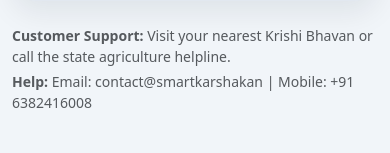
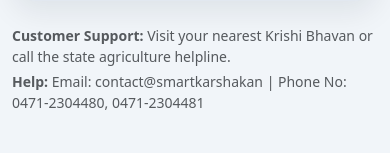
Before and after one commit to SDEEPAK13082006/agrivision-, a Flask app: page /farm-diary in a window 390 px wide. Shown: the part 1788-1941 px from the top of the page. Run offline with Flask 3, Linux system fonts and the light colour scheme; the visitor is signed in with stand-in values (Sample User, id 1).

Commit message:
Update footer phone number

```diff
--- a/templates/base.html
+++ b/templates/base.html
@@ -198,7 +198,7 @@
 
       <footer class="mt-4 mb-3 small text-muted">
         <div id="customer-support" class="mb-1"><strong>Customer Support:</strong> Visit your nearest Krishi Bhavan or call the state agriculture helpline.</div>
-        <div id="help" class="mb-1"><strong>Help:</strong> Email: contact@smartkarshakan | Mobile: +91 6382416008</div>
+        <div id="help" class="mb-1"><strong>Help:</strong> Email: contact@smartkarshakan | Phone No: 0471-2304480, 0471-2304481</div>
       </footer>
     </div>
   </div>
```
